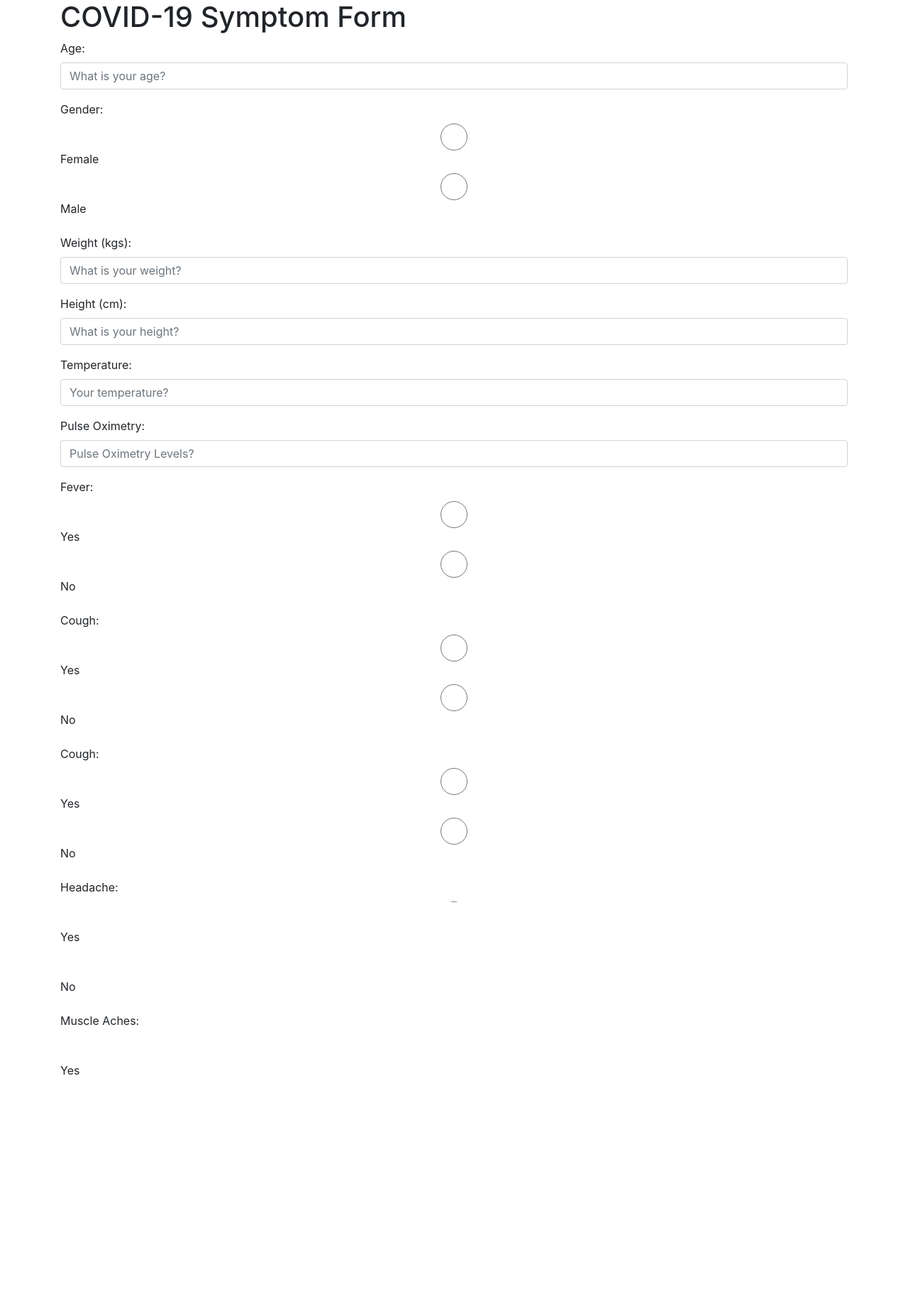
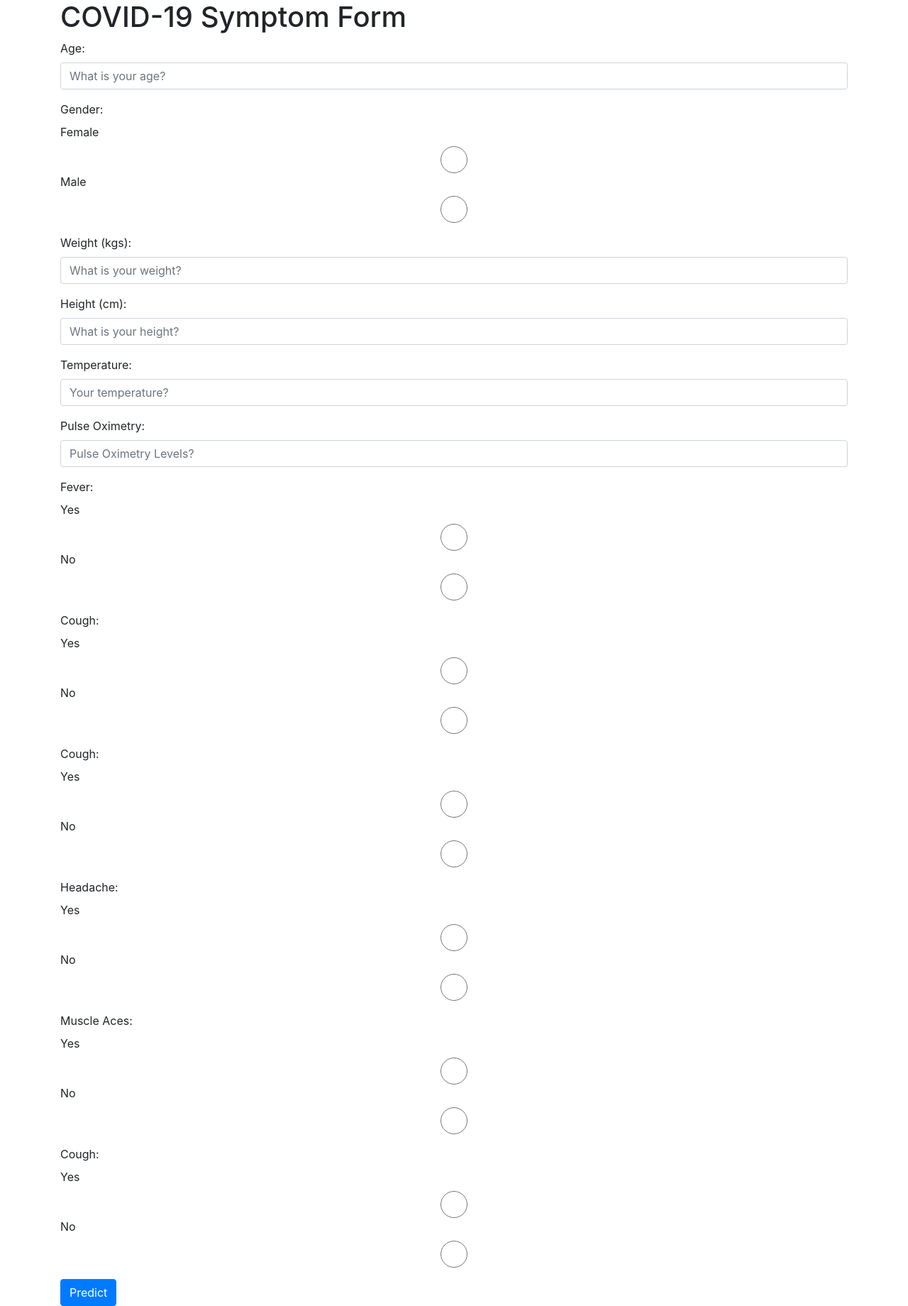
Before and after one commit to MosesBomera/epms-interface, a Flask app: page / in a window 1280 px wide. Shown: the whole page at 71% size. Run offline with Flask 2, Linux system fonts and the light colour scheme; the visitor is signed in with stand-in values (Sample User, id 1); some libraries are stand-ins or nearby versions.

Commit message:
Update home.html

```diff
--- a/templates/home.html
+++ b/templates/home.html
@@ -22,10 +22,10 @@
       <!-- Gender -->
       <div class="form-group">
         <label for="gender">Gender:</label><br>
+          <label for="female">Female</label><br>
           <input class="form-control" type="radio" name="gender" value="female" required>
-          <label for="female">Female</label><br>
+          <label for="male">Male</label><br>
           <input class="form-control" type="radio" name="gender" value="male" required>
-          <label for="male">Male</label><br>
       </div>
 
       <!-- Weight -->
@@ -43,7 +43,7 @@
       <!-- Temperature -->
       <div class="form-group">
         <label for="temperature">Temperature:</label><br>
-        <input class="form-control" type="number" name="temperature" placeholder="Your temperature?" required>
+        <input class="form-control" type="text" name="temperature" placeholder="Your temperature?" required>
       </div>
 
       <!-- sp02 -->
@@ -55,58 +55,58 @@
       <!-- Fever -->
       <div class="form-group">
         <label for="fever">Fever:</label><br>
+          <label for="yes">Yes</label><br>
           <input class="form-control" type="radio" name="fever" value="yes" required>
-          <label for="yes">Yes</label><br>
+          <label for="no">No</label><br>
           <input class="form-control" type="radio" name="fever" value="no" required>
-          <label for="no">No</label><br>
       </div>
 
       <!-- Cough -->
       <div class="form-group">
         <label for="cough">Cough:</label><br>
+          <label for="yes">Yes</label><br>
           <input class="form-control" type="radio" name="cough" value="yes" required>
-          <label for="yes">Yes</label><br>
+          <label for="no">No</label><br>
           <input class="form-control" type="radio" name="cough" value="no" required>
-          <label for="no">No</label><br>
       </div>
 
       <!-- Runny Nose -->
       <div class="form-group">
         <label for="runny_nose">Cough:</label><br>
+          <label for="yes">Yes</label><br>
           <input class="form-control" type="radio" name="runny_nose" value="yes" required>
-          <label for="yes">Yes</label><br>
+          <label for="no">No</label><br>
           <input class="form-control" type="radio" name="runny_nose" value="no" required>
-          <label for="no">No</label><br>
       </div>
 
       <!-- Headache -->
       <div class="form-group">
         <label for="headache">Headache:</label><br>
+          <label for="yes">Yes</label><br>
           <input class="form-control" type="radio" name="headache" value="yes" required>
-          <label for="yes">Yes</label><br>
+          <label for="no">No</label><br>
           <input class="form-control" type="radio" name="headache" value="no" required>
-          <label for="no">No</label><br>
       </div>
 
       <!-- Muscle Aches -->
       <div class="form-group">
-        <label for="muscle_aches">Muscle Aches:</label><br>
+        <label for="muscle_aches">Muscle Aces:</label><br>
+          <label for="yes">Yes</label><br>
           <input class="form-control" type="radio" name="muscle_aches" value="yes" required>
-          <label for="yes">Yes</label><br>
+          <label for="no">No</label><br>
           <input class="form-control" type="radio" name="muscle_aches" value="no" required>
-          <label for="no">No</label><br>
       </div>
 
       <!-- Fatigue -->
       <div class="form-group">
         <label for="fatigue">Cough:</label><br>
+          <label for="yes">Yes</label><br>
           <input class="form-control" type="radio" name="fatigue" value="yes" required>
-          <label for="yes">Yes</label><br>
+          <label for="no">No</label><br>
           <input class="form-control" type="radio" name="fatigue" value="no" required>
-          <label for="no">No</label><br>
       </div>
 
-      <button class="btn btn-primary">Submit</button>
+      <button class="btn btn-primary">Predict</button>
 
     </form>
   </div>
```
